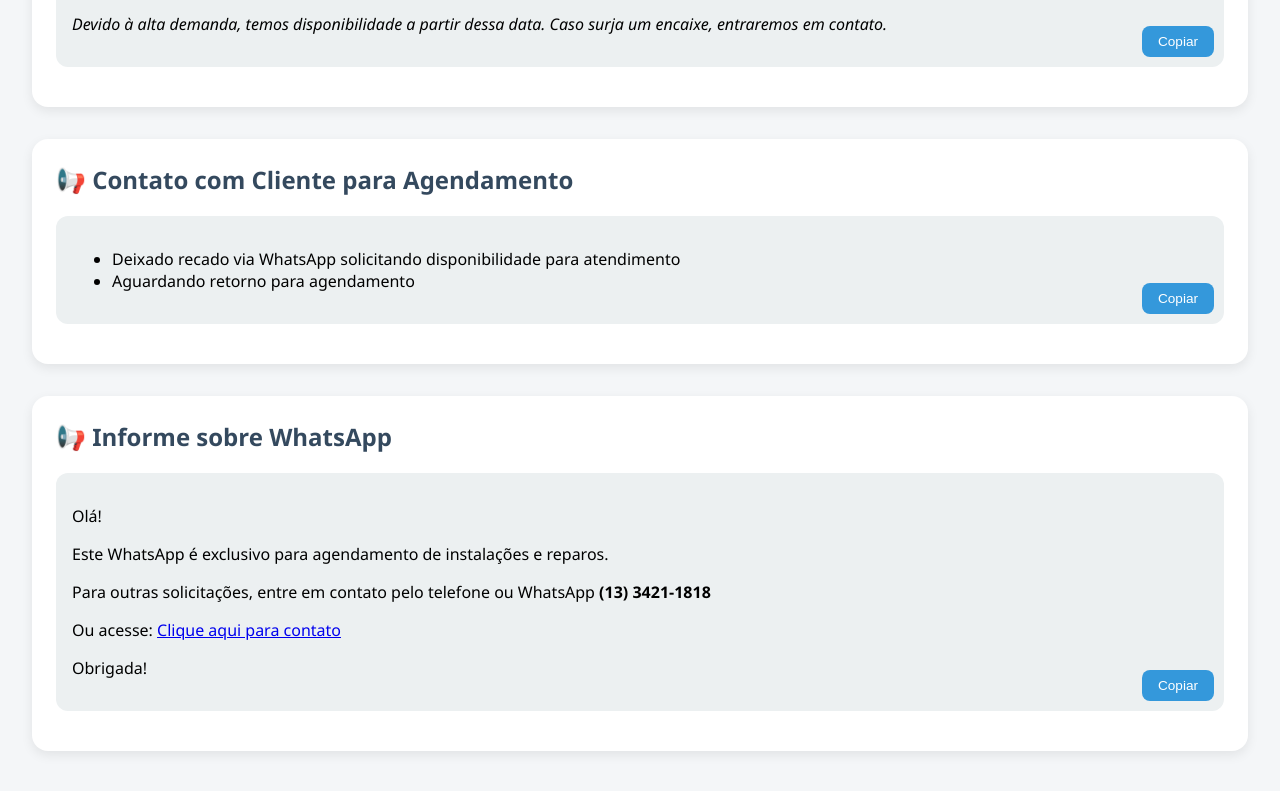
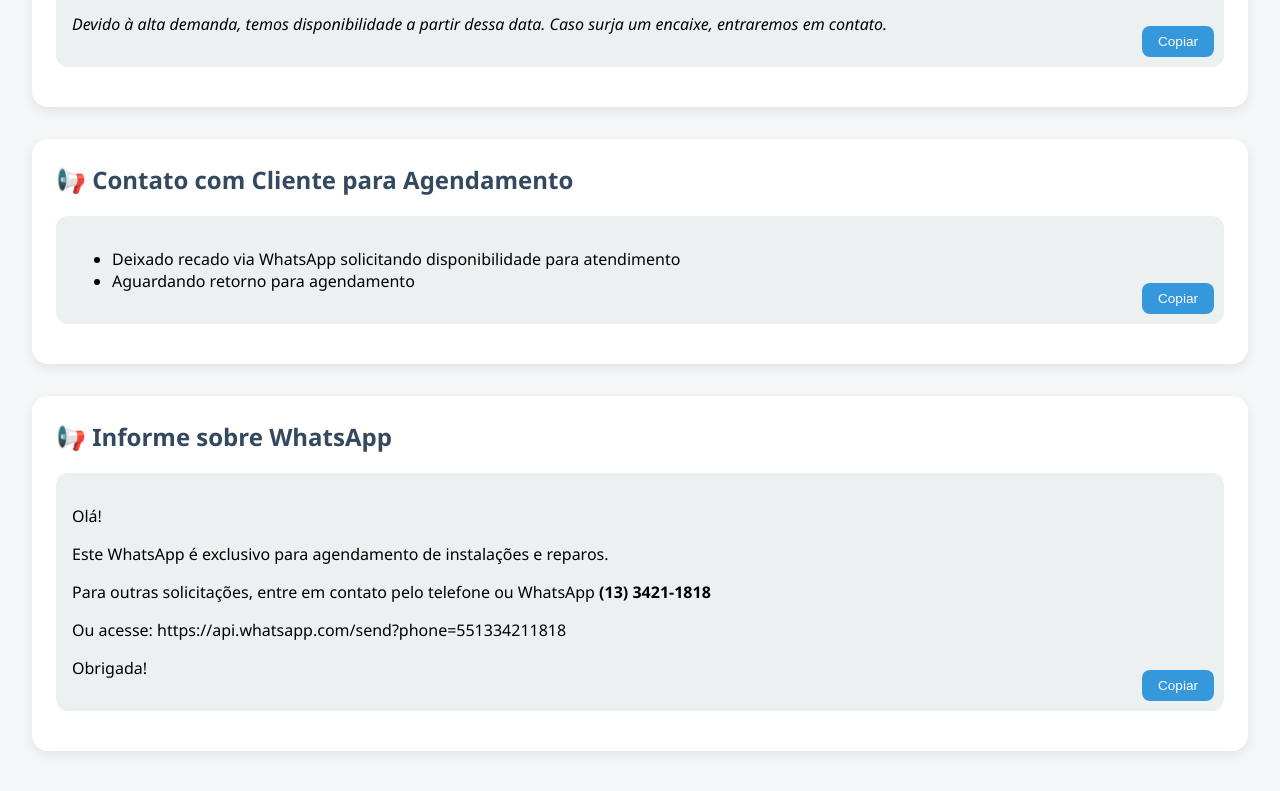
Before and after one commit to Juzinha-web/triagem-agendamento, a plain HTML site: page index.html in a window 1280 px wide. Shown: the part 3899-4690 px from the top of the page. Drawn offline with Linux system fonts and the light colour scheme.

Commit message:
Update index.html

```diff
--- a/index.html
+++ b/index.html
@@ -219,7 +219,7 @@
       <p>Olá!</p>
       <p>Este WhatsApp é exclusivo para agendamento de instalações e reparos.</p>
       <p>Para outras solicitações, entre em contato pelo telefone ou WhatsApp <strong>(13) 3421-1818</strong></p>
-      <p>Ou acesse: <a href="https://api.whatsapp.com/send?phone=551334211818" target="_blank">Clique aqui para contato</a></p>
+      <p>Ou acesse: https://api.whatsapp.com/send?phone=551334211818</p>
       <p>Obrigada!</p>
       <button class="copy-btn" onclick="copyText(this)">Copiar</button>
     </div>
```
